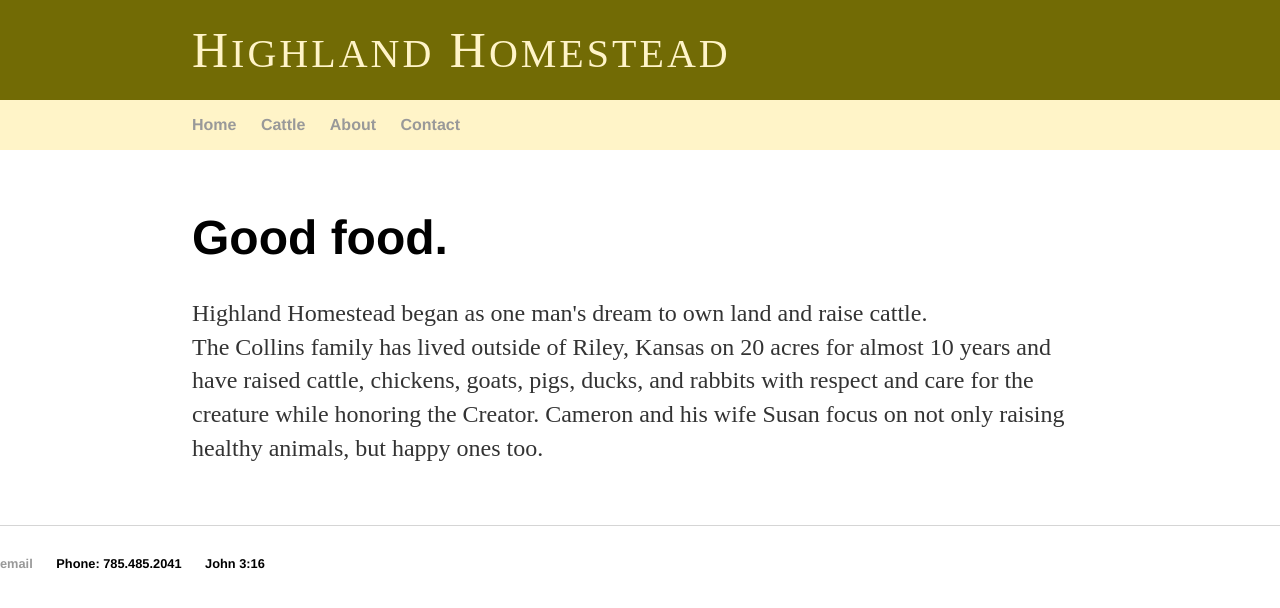
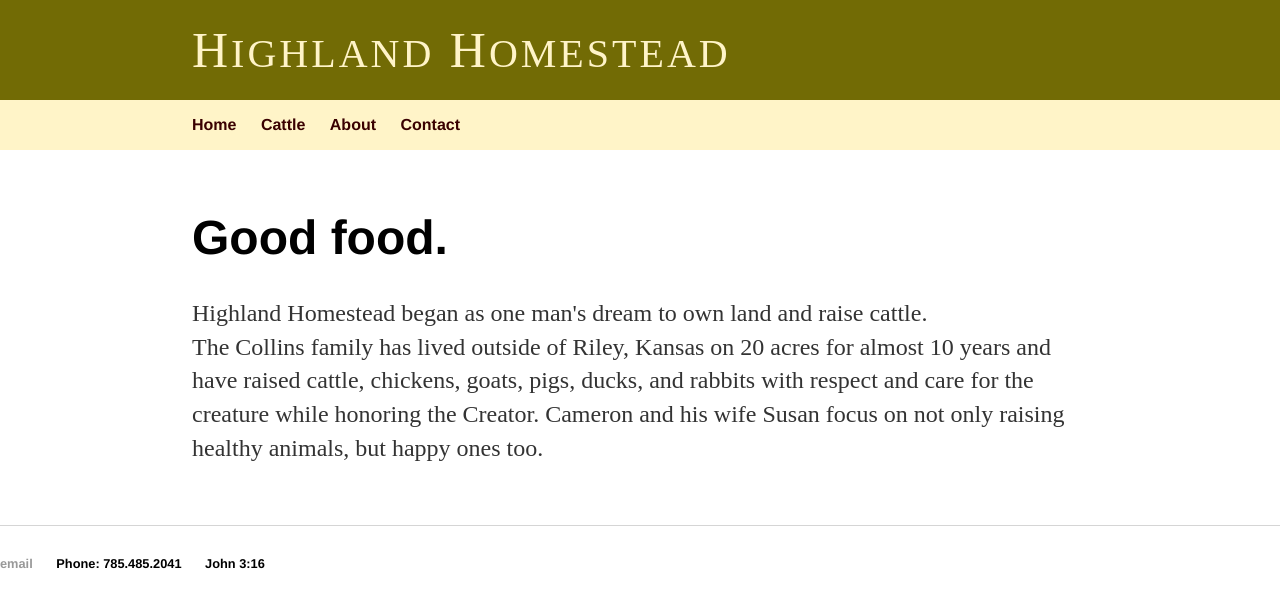
Before and after one commit to collinshomestead/collinshomestead.github.io, a Jekyll site: the page built from index.html, in a window 1280 px wide. Shown: the top 608 px of the page. Built offline with Jekyll 4.4.1, drawn with Linux system fonts in a browser that asks for light colours; some web fonts are replaced.

Commit message:
Update default.html

```diff
--- a/_layouts/default.html
+++ b/_layouts/default.html
@@ -14,10 +14,10 @@
 			<div class="topbox">
 			<nav>
 	    		<ul>
-	        		<li><a href="/">Home</a></li>
-	        		<li><a href="/cattle">Cattle</a></li>
-		        	<li><a href="/about">About</a></li>
-	        		<li><a href="/contact">Contact</a></li>
+	        		<li><a class="header" href="/">Home</a></li>
+	        		<li><a class="header" href="/cattle">Cattle</a></li>
+		        	<li><a class="header" href="/about">About</a></li>
+	        		<li><a class="header" href="/contact">Contact</a></li>
 	    		</ul>
 			</nav>
 			</div>
```
